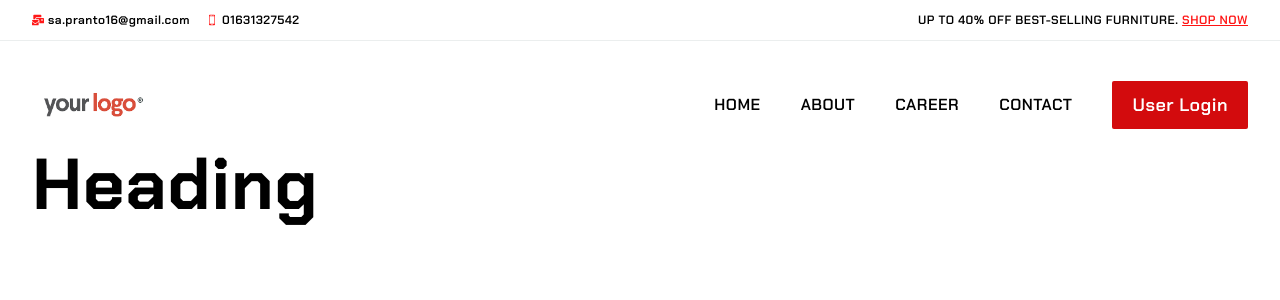
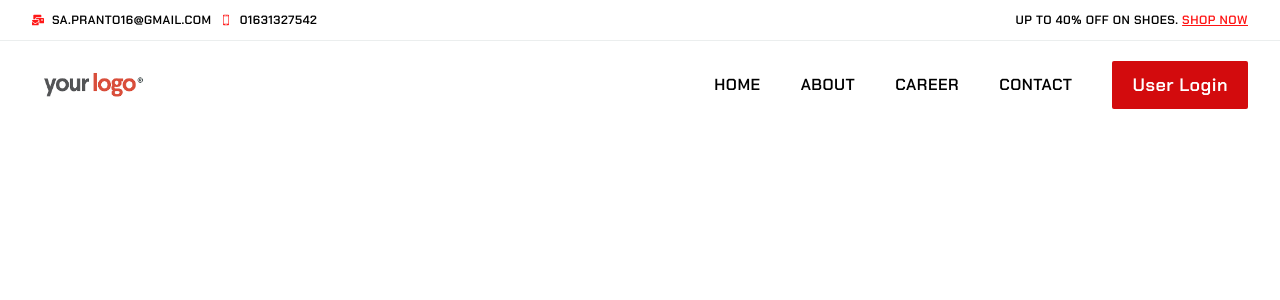
Before and after one commit to SAPranto/Shoez-NX, a Next.js app: page / in a window 1280 px wide. Shown: the top 300 px of the page. Built offline with nearby package versions, Linux system fonts and the light colour scheme.

Commit message:
Navbar Fixed

```diff
--- a/app/components/Navbar.jsx
+++ b/app/components/Navbar.jsx
@@ -43,24 +43,20 @@ const Navbar = () => {
 
   return (
     <>
-      <section className="top-notice-bar">
-        <div className="container notice-bar">
+      <section className="hidden lg:block uppercase bg-white py-3 border-b-[#ebeeee] border-b border-solid">
+        <div className="container horizontal">
           <div className="horizontal gap-4">
             <div className="horizontal gap-1">
-            <FaMailBulk className="icon" />
-              <span className="text-xs">
-                sa.pranto16@gmail.com
-              </span>
+              <FaMailBulk className="icon" />
+              <span className="text-xs uppercase">sa.pranto16@gmail.com</span>
             </div>
             <div className="horizontal gap-1">
-            <GiSmartphone className="icon" />
-              <span className="text-xs">
-                01631327542
-              </span>
+              <GiSmartphone className="icon" />
+              <span className="text-xs uppercase">01631327542</span>
             </div>
           </div>
           <div className="text-xs">
-            UP TO 40% OFF BEST-SELLING FURNITURE.{" "}
+            UP TO 40% OFF ON SHOES.{" "}
             <Link href="#" className="custom-link">
               SHOP NOW
             </Link>
@@ -68,7 +64,7 @@ const Navbar = () => {
         </div>
       </section>
       <nav
-        className={`mt-5 py-5 w-full transition-all duration-300 ease sticky top-0 ${
+        className={`py-5 w-full transition-all duration-300 ease sticky top-0 ${
           sticky ? "bg-black lg:text-white" : ""
         } ${navMove ? "lg:-translate-y-full" : "lg:-translate-y-0"}`}
       >
--- a/app/globals.css
+++ b/app/globals.css
@@ -71,12 +71,6 @@ li {
   consider using classes instead of the `@apply` directive
   @see https://tailwindcss.com/docs/reusing-styles#avoiding-premature-abstraction
 */
-.top-notice-bar {
-  @apply z-[101] bg-white py-3 border-b-[#ebeeee] border-b border-solid;
-}
-.container.notice-bar {
-  @apply flex-row justify-between flex;
-}
 .custom-link {
   @apply text-[#ff1313] text-xs underline transition-[color] duration-300 hover:text-blue-500;
 }
@@ -84,7 +78,10 @@ li {
   @apply text-[#292f36];
 }
 .horizontal {
-  @apply flex justify-between items-center;
+  @apply flex justify-between gap-2 items-center flex-wrap ;
+}
+.vertical {
+  @apply flex flex-col justify-between items-center gap-2;
 }
 .icon {
   @apply text-[#ff1818];
--- a/app/page.tsx
+++ b/app/page.tsx
@@ -3,9 +3,9 @@ import Image from "next/image";
 export default function Home() {
   return (
     <>
-    <div className="container">
-      <h1>Heading</h1>
-    </div>
+      <div className="container">
+        <div className="h-[400vh]"></div>
+      </div>
     </>
   );
 }
```
